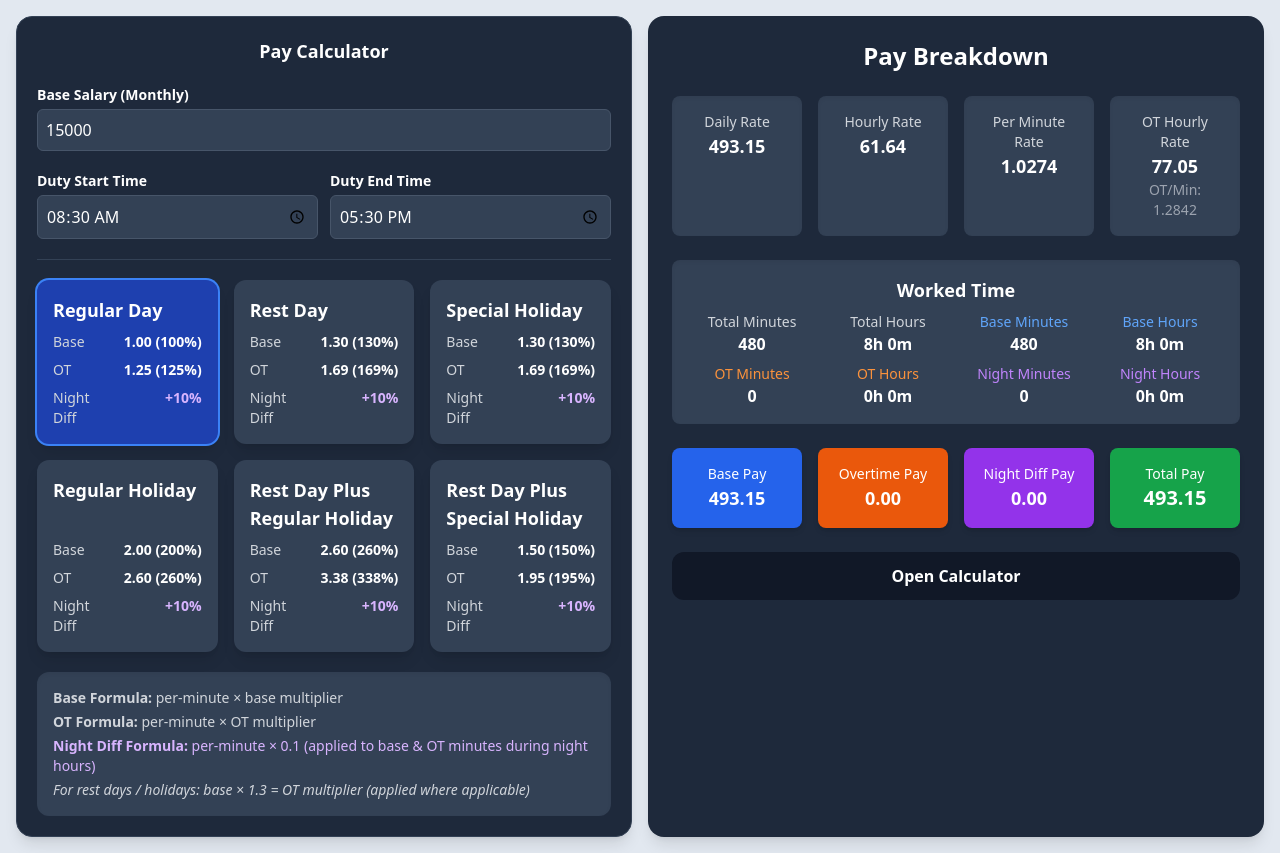
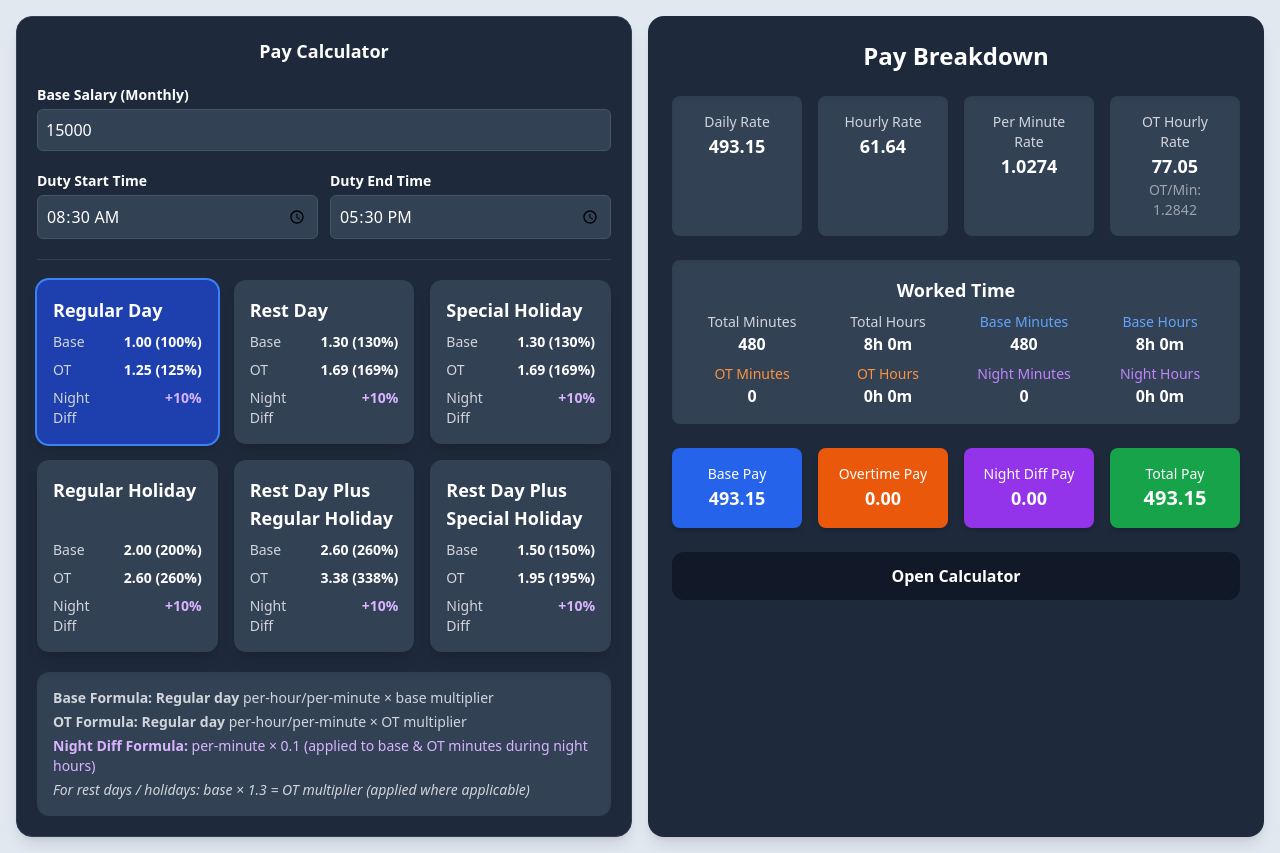
Before and after one commit to Kobs03/basic-payroll-calculator, a Vue app: page /#/ in a window 1280 px wide. Built offline with nearby package versions, Linux system fonts and the light colour scheme.

Commit message:
changes made : adjusted the note for computation

```diff
--- a/src/views/HomeView.vue
+++ b/src/views/HomeView.vue
@@ -62,8 +62,8 @@
 
         <!-- Notes / Formulas Outside the Cards -->
         <div class="mt-4 p-4 bg-slate-700 rounded-xl text-gray-300 text-sm space-y-1 shadow-inner">
-          <div><strong>Base Formula:</strong> per-minute × base multiplier</div>
-          <div><strong>OT Formula:</strong> per-minute × OT multiplier</div>
+          <div><strong>Base Formula:</strong> <b>Regular day</b> per-hour/per-minute × base multiplier</div>
+          <div><strong>OT Formula:</strong> <b>Regular day</b> per-hour/per-minute × OT multiplier</div>
           <div class="text-purple-300"><strong>Night Diff Formula:</strong> per-minute × {{ NIGHT_DIFF }} (applied to
             base & OT minutes during night hours)</div>
           <div class="italic" v-if="BASE_MULTIPLIERS['restDay'] || BASE_MULTIPLIERS['holiday']">
```
